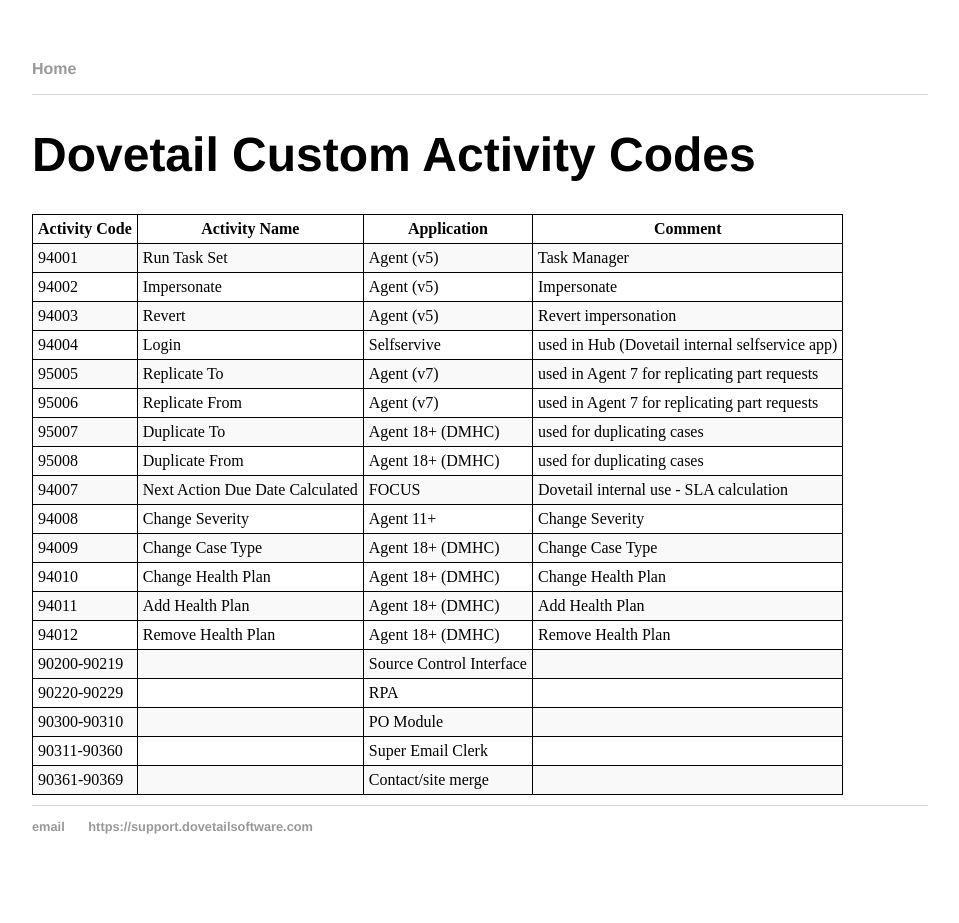
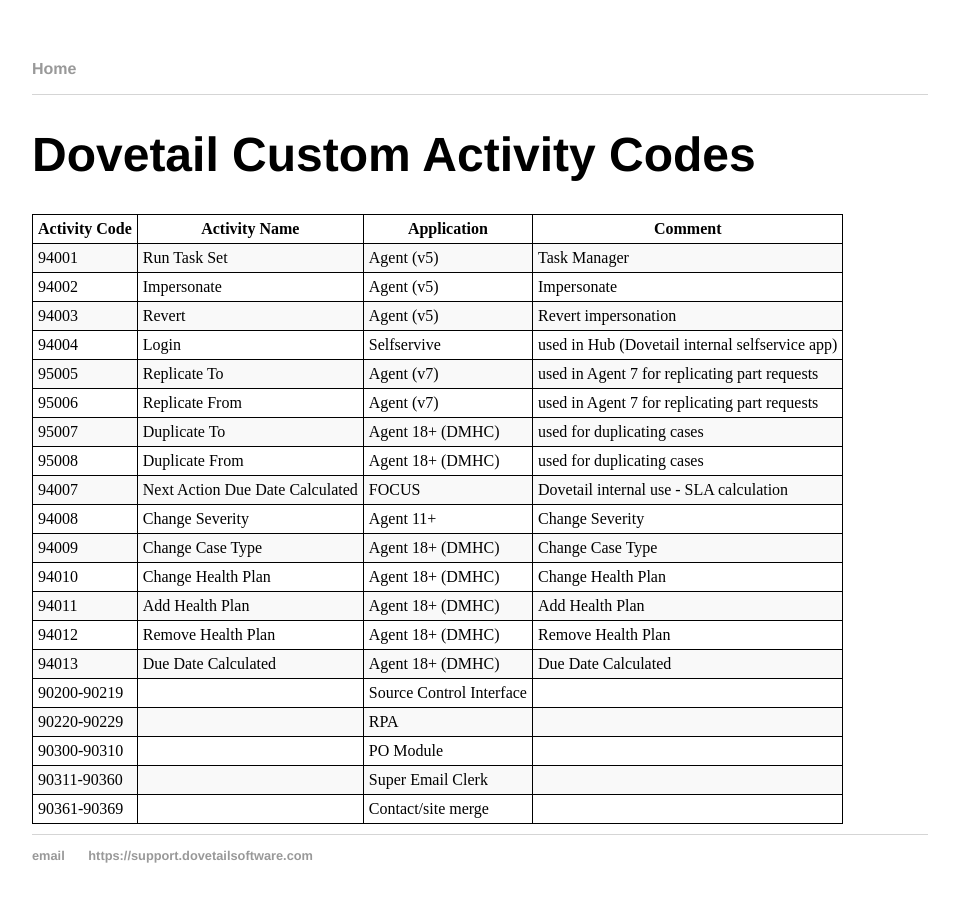
Before and after one commit to DovetailSoftware/dovetail-defined, a Jekyll site: the page built from pages/activity-codes.md, in a window 1280 px wide. Shown: the whole page, without its empty margins (160-1119 px from the left). Built offline with Jekyll 4.4.1, drawn with Linux system fonts in a browser that asks for light colours; before the commit the page ends 900 px from its top, so only the background shows below that.

Commit message:
Updated activity codes for due date calculated

```diff
--- a/pages/activity-codes.md
+++ b/pages/activity-codes.md
@@ -22,6 +22,7 @@
 | 94010 | Change Health Plan | Agent 18+ (DMHC)   | Change Health Plan |
 | 94011 | Add Health Plan | Agent 18+ (DMHC)   | Add Health Plan |
 | 94012 | Remove Health Plan | Agent 18+ (DMHC)   | Remove Health Plan |
+| 94013 | Due Date Calculated | Agent 18+ (DMHC)   | Due Date Calculated |
 | 90200-90219 | |Source Control Interface|
 | 90220-90229 | |RPA|
 | 90300-90310 | |PO Module|
```
